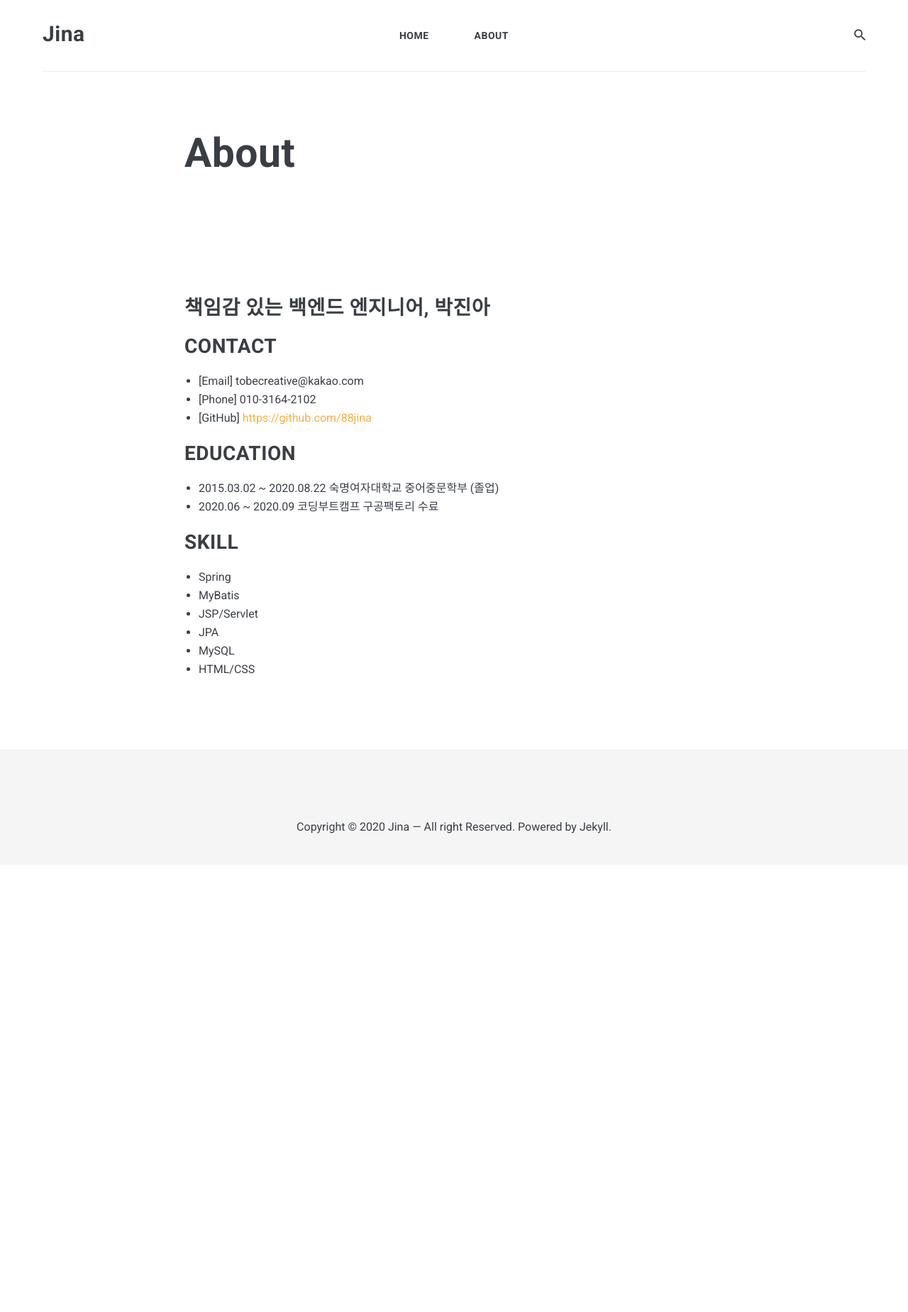
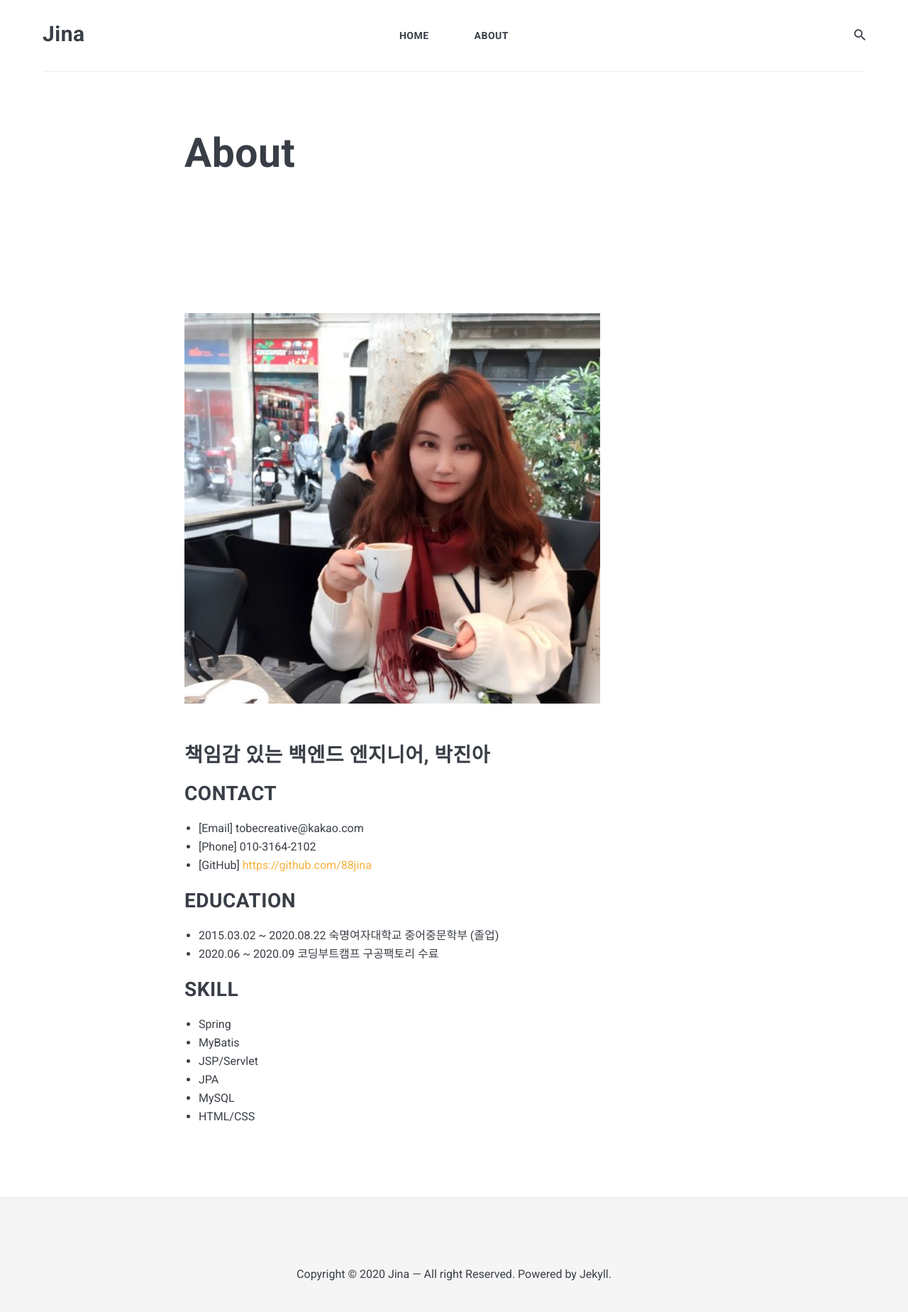
Before and after one commit to 88jina/88jina.github.io, a Jekyll site: the page built from _pages/about.md, in a window 1280 px wide. Shown: the whole page at 71% size. Built offline with Jekyll 4.4.1, drawn with Linux system fonts in a browser that asks for light colours; nearby versions of some CDN libraries; before the commit the page ends 1218 px from its top, so only the background shows below that.

Commit message:
add my pic

```diff
--- a/_pages/about.md
+++ b/_pages/about.md
@@ -3,6 +3,7 @@ layout: page
 title: About
 permalink: /about/
 ---
+![]({{ site.baseurl }}/images/me.JPG)
 
 ## 책임감 있는 백엔드 엔지니어, 박진아
 
```
Also changed, not shown: images/me.JPG (added).
